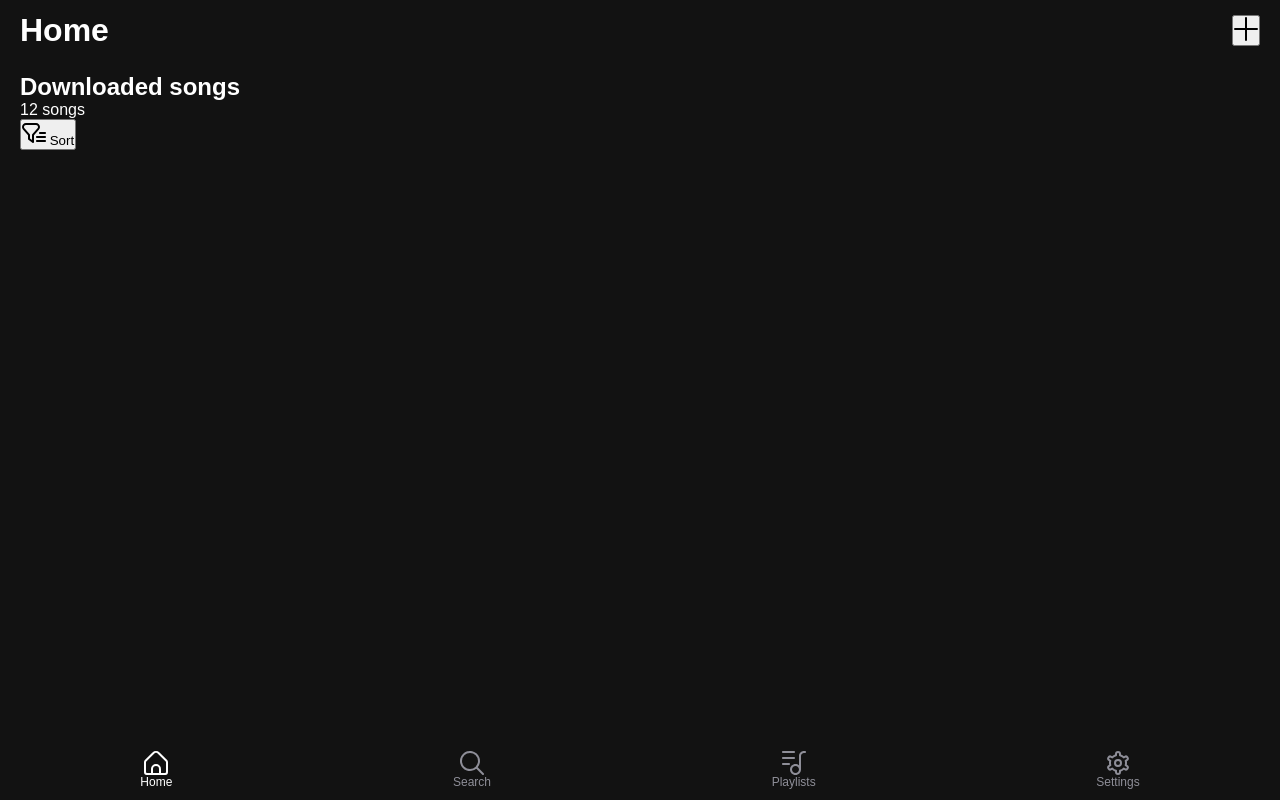
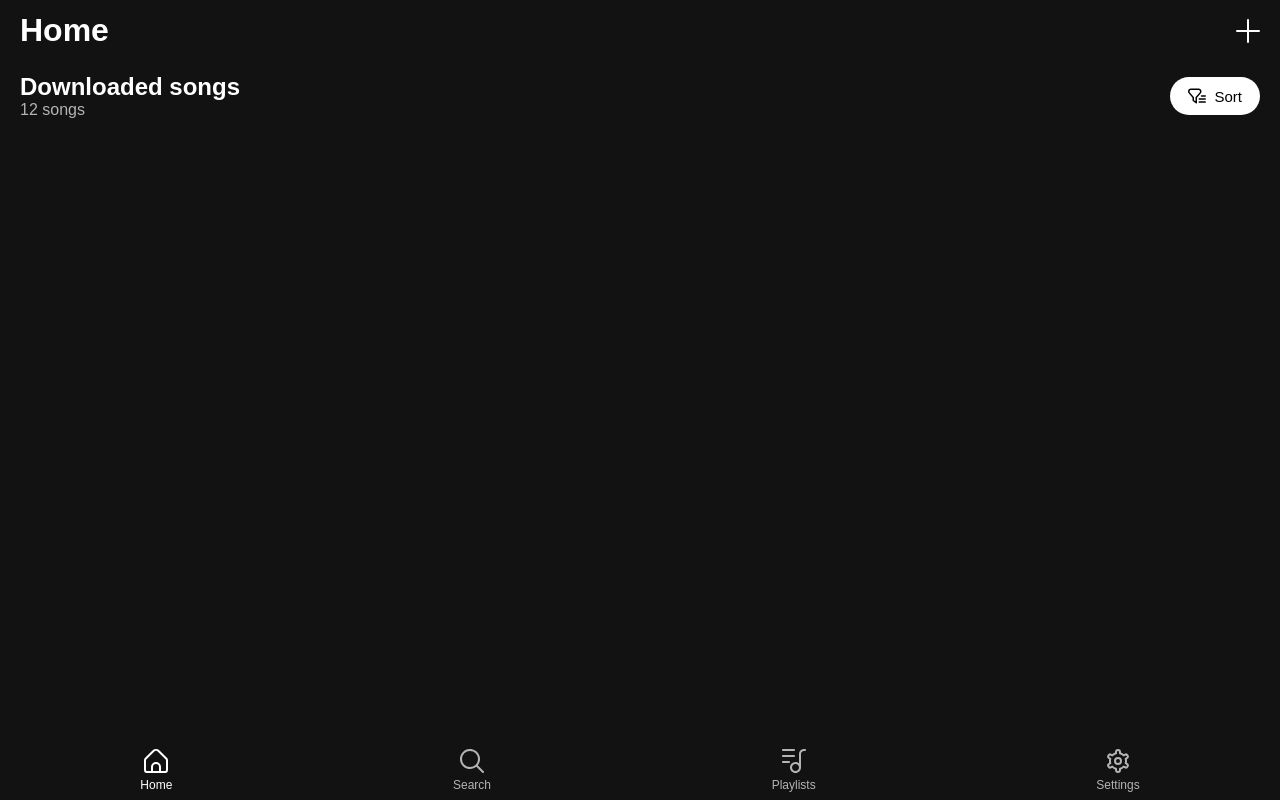
Before and after one commit to hdfilmekhu123/test2, a plain HTML site: page index.html in a window 1280 px wide. Drawn offline with Linux system fonts and the light colour scheme.

Commit message:
Update style.css

```diff
--- a/style.css
+++ b/style.css
@@ -74,6 +74,7 @@ body {
 }
 
 .bottom-nav {
+    flex-shrink: 0;
     display: flex;
     justify-content: space-around;
     align-items: center;
@@ -85,9 +86,10 @@ body {
     flex-direction: column;
     justify-content: center;
     align-items: center;
+    gap: 5px;
     background: transparent;
     border: none;
-    color: #8E8E98;
+    color: #B4B4B4;
     font-size: 12px;
 }
 
@@ -99,3 +101,44 @@ body {
 .nav-button.active {
     color: #FFFFFF;
 }
+
+.add-button {
+    display: flex;
+    justify-content: center;
+    align-items: center;
+    background: transparent;
+    border: none;
+}
+
+.add-button svg {
+    color: #FFFFFF;
+    width: 24px;
+    height: 24px;
+}
+
+.page-header {
+    position: sticky;
+    display: flex;
+    justify-content: space-between;
+    align-items: center;
+}
+
+.page-header p {
+    color: #B4B4B4;
+}
+
+.sort-button {
+    padding: 10px 18px;
+    gap: 8px;
+    font-size: 15px;
+    border: none;
+    border-radius: 50px;
+    display: flex;
+    align-items: center;
+    background: #FFFFFF;
+}
+
+.sort-button svg {
+    width: 18px;
+    height: 18px;
+}
```
